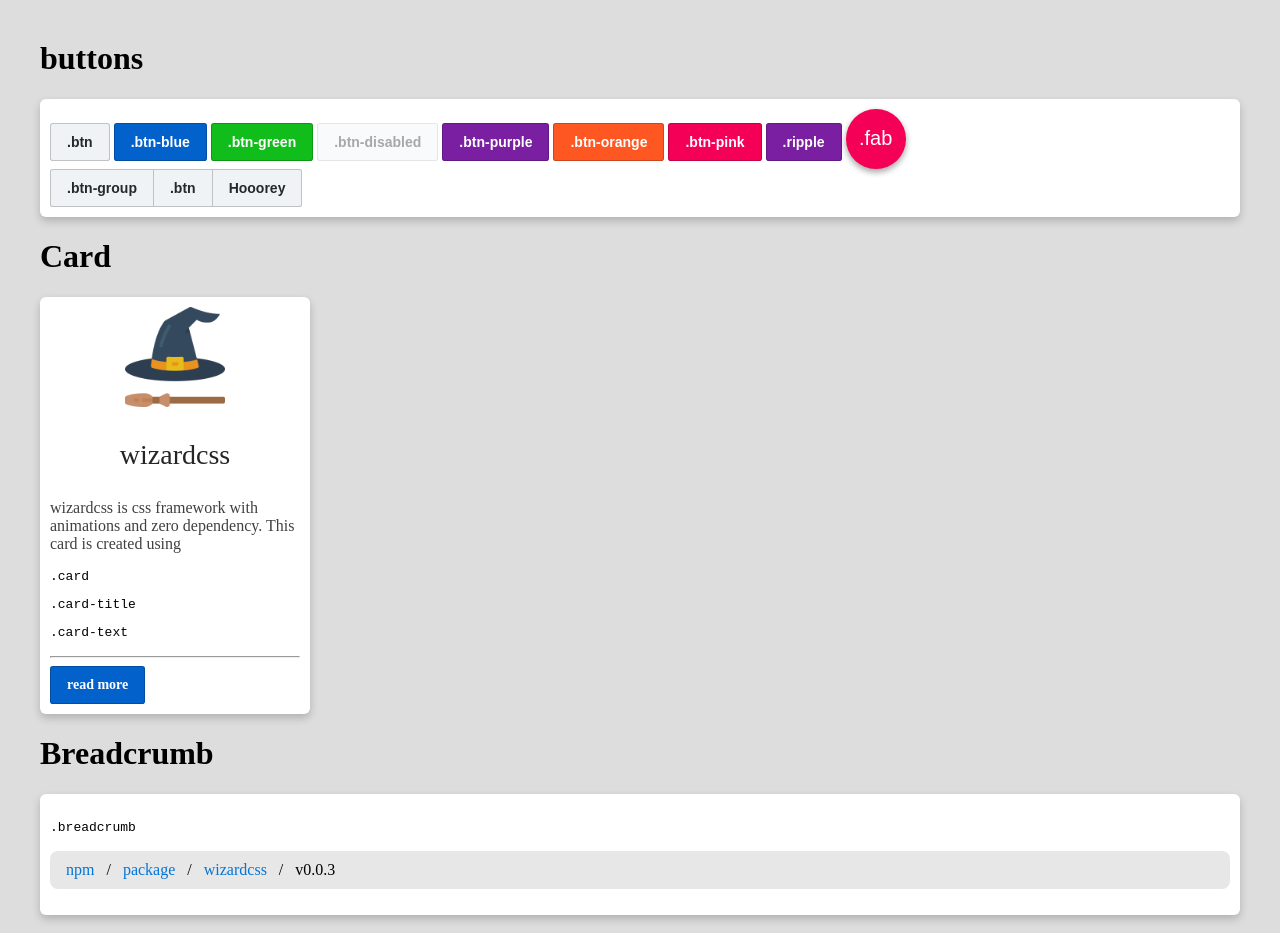
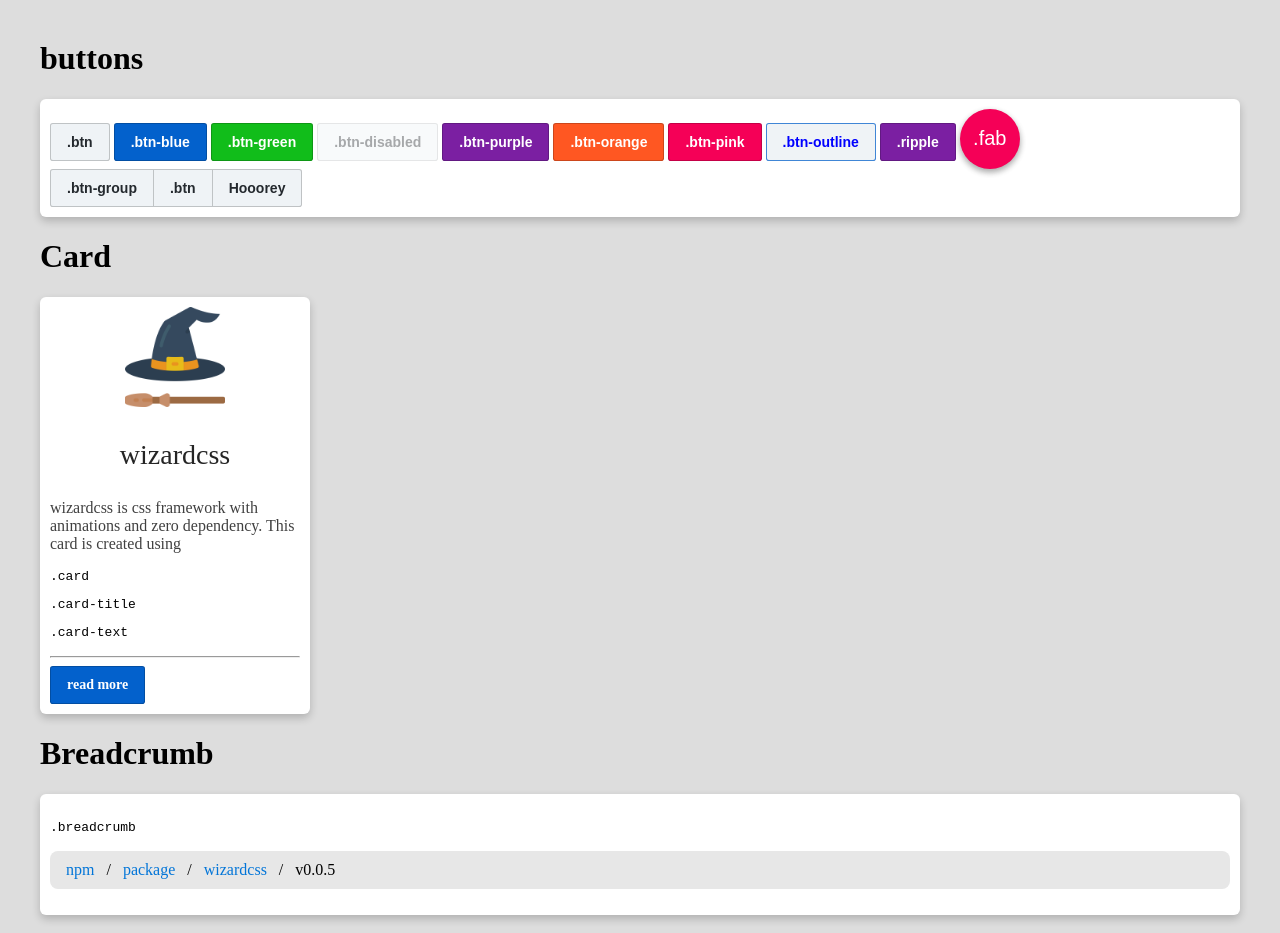
Before and after one commit to iamabs2001/wizardcss, a website built with webpack: page index.html in a window 1280 px wide. Shown: the part 93-1026 px from the top of the page. Built offline with nearby package versions, Linux system fonts and the light colour scheme.

Commit message:
npm v0.0.5

```diff
--- a/index.html
+++ b/index.html
@@ -30,6 +30,7 @@
         <button class="btn btn-purple">.btn-purple</button>
         <button class="btn btn-orange">.btn-orange</button>
         <button class="btn btn-pink">.btn-pink</button>
+        <button class="btn btn-outline">.btn-outline</button>
         <button class="btn btn-purple ripple ">.ripple</button>
         <button class="fab">.fab</button>
         <div class="btn-group">
@@ -59,7 +60,7 @@
             <li><a href="#">npm</a></li>
             <li><a href="#">package</a></li>
             <li><a href="#">wizardcss</a></li>
-            <li>v0.0.3</li>
+            <li>v0.0.5</li>
         </ul>
     </div>
 
--- a/package.json
+++ b/package.json
@@ -1,7 +1,7 @@
 {
   "name": "wizardcss",
-  "version": "0.0.4",
-  "description": "A Simple, Minimalistic, Zero Dependency css",
+  "version": "0.0.5",
+  "description": "A Simple, Minimalistic, Zero Dependency css with animations",
   "keywords": ["css","css-framework","wizardcss","scss","ui","ui-framework","framework"],
   "main": "index.js",
   "scripts": {
--- a/src/components/button.scss
+++ b/src/components/button.scss
@@ -27,7 +27,7 @@
 
 .btn-group {
     display: flex;
-    border: .0625rem solid var(--button-group-border-color);
+    border: .0625rem solid var(--btn-group-border-color);
     border-radius: var(--universal-border-radius);
     margin: var(--universal-margin);
 }
@@ -99,3 +99,15 @@
     color: white;
     background-color: $pink;
 }
+
+.btn-outline {
+    transition-duration: 0.4s;
+    border-color: #0361ccbd;
+    color: #0000ff;
+}
+
+.btn-outline:hover {
+    background-color:$blue;
+    color: white;
+    box-shadow: 0 12px 16px 0 rgba(0,0,0,0.25), 0 16px 50px 0 rgba(0,0,0,0.20);
+}
```
Also changed, not shown: README.md, dist/wizardcss.min.css.
